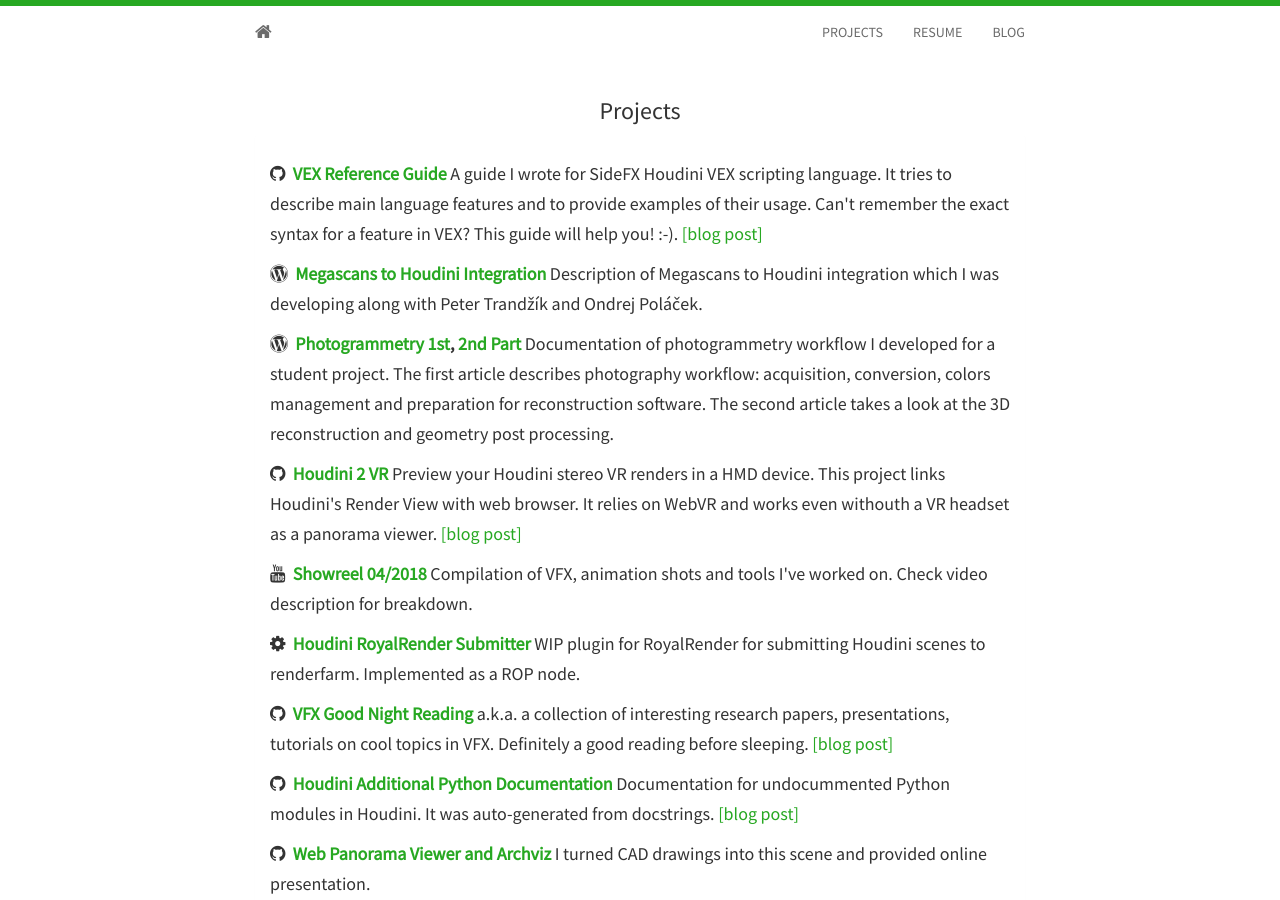
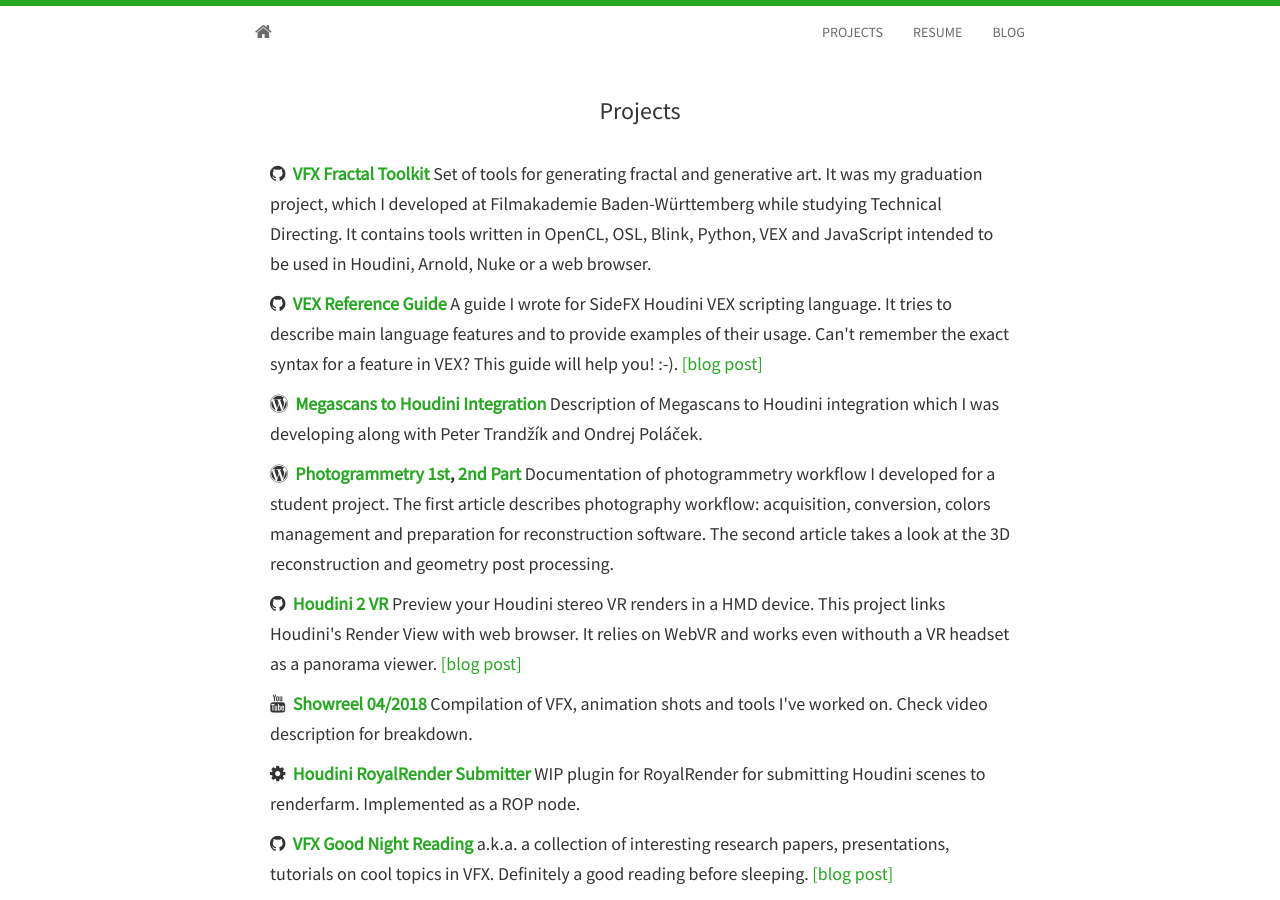
Before and after one commit to jtomori/jtomori.github.io, a Jekyll site: the page built from projects.html, in a window 1280 px wide and 900 px high. Built offline with Jekyll 4.4.1, drawn with Linux system fonts in a browser that asks for light colours; nearby versions of some CDN libraries.

Commit message:
added vft

```diff
--- a/_includes/projects.html
+++ b/_includes/projects.html
@@ -3,6 +3,10 @@
   <h3>Projects</h3>
   <div class="panel panel-default">
     <div class="panel-body">
+		<h5>
+			<i class="fa fa-github"></i>&nbsp;&nbsp;<strong><a href="https://github.com/jtomori/vft">VFX Fractal Toolkit</a></strong>
+			Set of tools for generating fractal and generative art. It was my graduation project, which I developed at Filmakademie Baden-Württemberg while studying Technical Directing. It contains tools written in OpenCL, OSL, Blink, Python, VEX and JavaScript intended to be used in Houdini, Arnold, Nuke or a web browser.
+		</h5>
 		<h5>
 			<i class="fa fa-github"></i>&nbsp;&nbsp;<strong><a href="https://github.com/jtomori/vex_tutorial">VEX Reference Guide</a></strong>
 			A guide I wrote for SideFX Houdini VEX scripting language. It tries to describe main language features and to provide examples of their usage. Can't remember the exact syntax for a feature in VEX? This guide will help you! :-). <a href="https://jurajtomori.wordpress.com/2018/02/04/houdini-vex-tutorial/">[blog post]</a>
```
